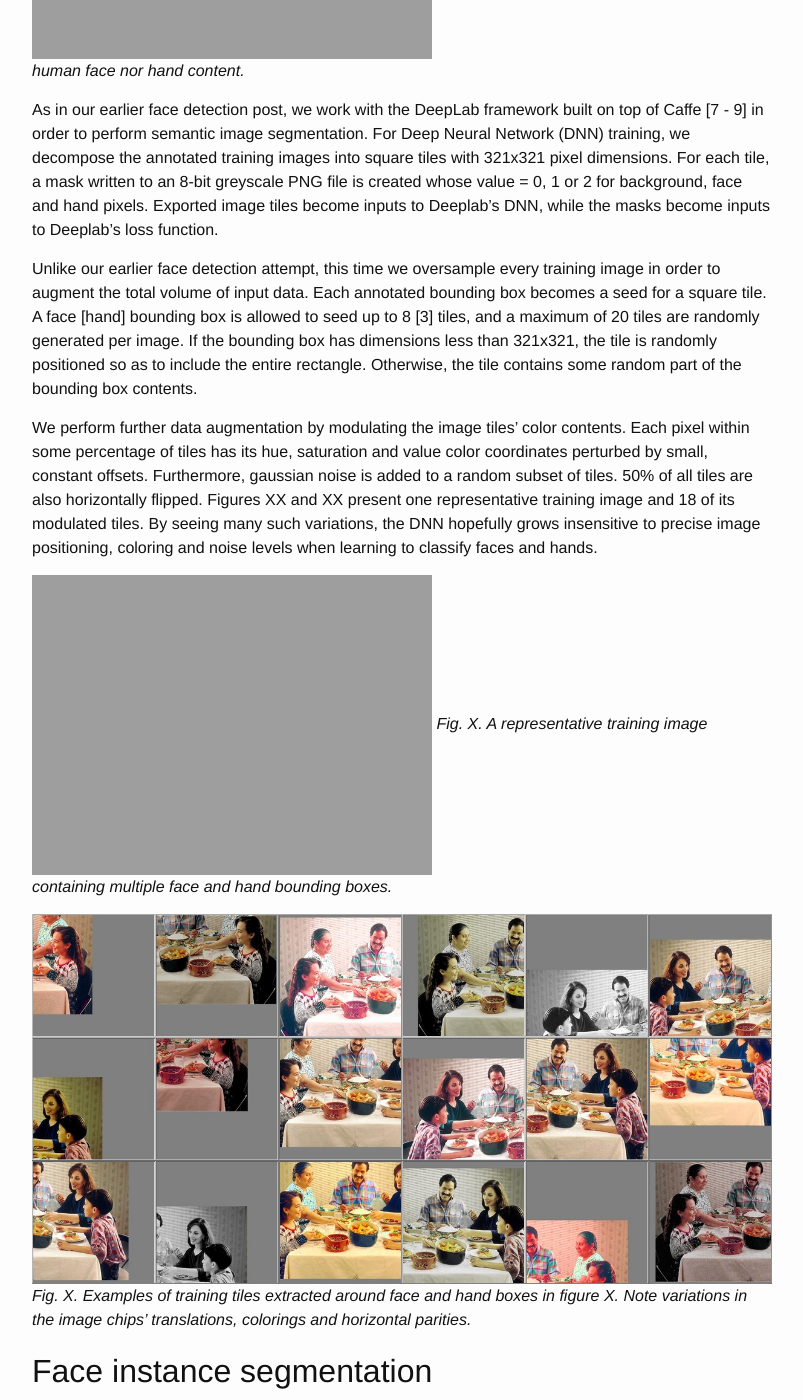
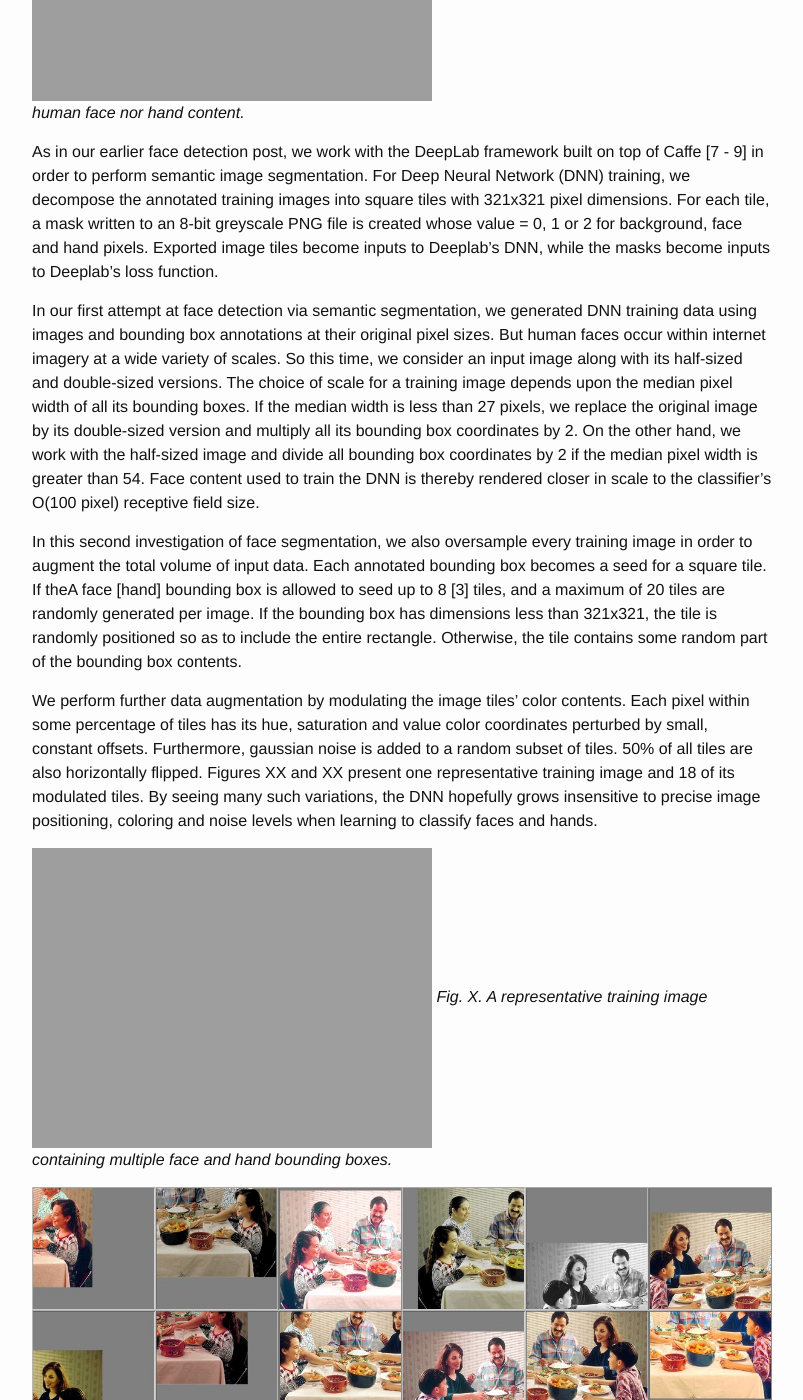
Before and after one commit to PeterCho/blog, a Jekyll site: the page built from _posts/2016-06-27-cvml.markdown, in a window 1280 px wide and 1400 px high, scrolled down 2579 px. Shown: the whole window, without its empty margins (238-1041 px from the left). Built offline with Jekyll 4.4.1, drawn with Linux system fonts in a browser that asks for light colours; some of the changed text lies outside the part shown.

Commit message:
Starting to discuss inference

```diff
--- a/_posts/2016-06-27-cvml.markdown
+++ b/_posts/2016-06-27-cvml.markdown
@@ -1,7 +1,6 @@
 ---
 layout: post
-title:  "Localizing Faces via Data Augmentation and Instance Segmentation
-of Images"
+title:  "Localizing Faces via Image Scaling, Data Augmentation and Instance Segmentation"
 date:   2016-06-27 12:00:0
 categories: Deep Learning
 ---
@@ -100,14 +99,27 @@
 image tiles become inputs to Deeplab's DNN, while the masks become inputs
 to Deeplab's loss function.
 
-Unlike our earlier face detection attempt, this time we oversample every
+In our first attempt at face detection via semantic segmentation, we
+generated DNN training data using images and bounding box annotations at
+their original pixel sizes.  But human faces occur within internet imagery
+at a wide variety of scales.  So this time, we consider an input image
+along with its half-sized and double-sized versions.  The choice of scale
+for a training image depends upon the median pixel width of all its
+bounding boxes.  If the median width is less than 27 pixels, we replace the
+original image by its double-sized version and multiply all its bounding
+box coordinates by 2.  On the other hand, we work with the half-sized image
+and divide all bounding box coordinates by 2 if the median pixel width is
+greater than 54.  Face content used to train the DNN is thereby rendered
+closer in scale to the classifier's O(100 pixel) receptive field size.
+
+In this second investigation of face segmentation, we also oversample every
 training image in order to augment the total volume of input data.  Each
-annotated bounding box becomes a seed for a square tile.  A face [hand]
-bounding box is allowed to seed up to 8 [3] tiles, and a maximum of 20
-tiles are randomly generated per image.  If the bounding box has dimensions
-less than 321x321, the tile is randomly positioned so as to include the
-entire rectangle.  Otherwise, the tile contains some random part of the
-bounding box contents.
+annotated bounding box becomes a seed for a square tile.  If theA face
+[hand] bounding box is allowed to seed up to 8 [3] tiles, and a maximum of
+20 tiles are randomly generated per image.  If the bounding box has
+dimensions less than 321x321, the tile is randomly positioned so as to
+include the entire rectangle.  Otherwise, the tile contains some random
+part of the bounding box contents.
 
 We perform further data augmentation by modulating the image tiles' color
 contents.  Each pixel within some percentage of tiles has its hue,
@@ -128,12 +140,35 @@
 figure X.  Note variations in the image chips' translations, colorings and
 horizontal parities.*
 
-
+A total of 147984 image tile plus mask pairs were generated for DNN
+training.  Approximately 84% of the 321x321 tiles contained face and/or
+hand content, while the remaining 16% corresponded to negative training
+data.  All of the tile-mask pairs were used to finetune a DeepLab variant
+of the VGG-16 network [refs].  We set the batch size = 30, base learning
+rate = 0.000125, momentum = 0.9 and weight decay = 0.0005.  DeepLab's loss
+function and pixel-level validation curves appeared to asymptote after the
+network was trained via a conventional SGD solver for 5+ epochs.
 
 ## Face instance segmentation
 
+Once we have a trained DNN, we can apply it to the 700 images in our
+validation set.  But taking facial scale variation into account is just as
+important for inference as for training.  So we pass each validation image
+along with its half-sized and double-sized versions through the trained
+network.  For example, figure XX displays one representative validation
+image from the 1990's "Friends" sitcom.  Segmented hand and faces pixels
+are tinted red and yellow in figure XX at the 3 different image scales.
+Connected components representing candidate face and hand regions are
+subsequently formed.  Bounding boxes enclosing the connected components
+appear as colored rectangles in the figure.
+
+
+
+
+
+
 ![FaceLocalization]({{site.url}}/blog/images/face_localization/testing_images/good_results/friends/image_04084.jpg)
-*Fig. X. A "Friends" image in the testing set.*
+*Fig. X. A "Friends" image in the validation set.*
 
 ![FaceLocalization]({{site.url}}/blog/images/face_localization/testing_images/good_results/friends/double_full_half_ccs.png)
 *Fig. X.  Pixel-level semantic segmentation of faces and hands in
```
